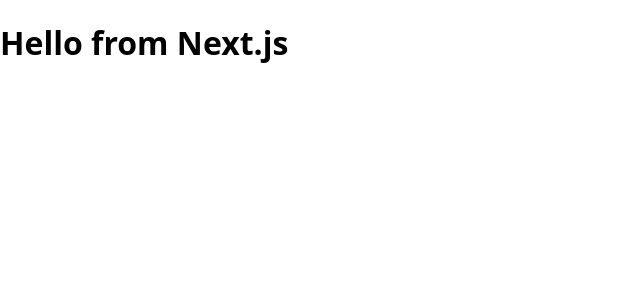
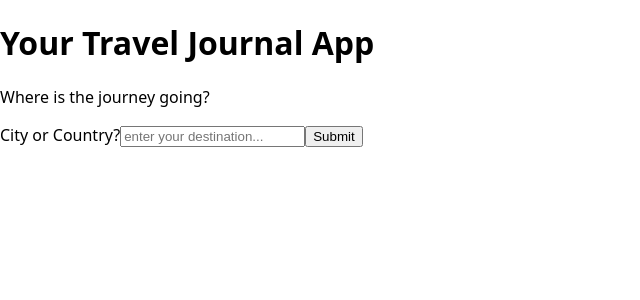
Before and after one commit to IrisHerholz/capstone-project, a Next.js app: page / in a window 1280 px wide. Shown: the top 300 px of the page, without its empty margins (0-640 px from the left). Built offline with nearby package versions, Linux system fonts and the light colour scheme.

Commit message:
add inputfield and submit

```diff
--- /dev/null
+++ b/componentens/Landingpage/index.js
@@ -0,0 +1,36 @@
+import React, { use } from "react";
+import { useState } from "react";
+
+export default function Landingpage() {
+  const [entry, setEntry] = useState("");
+  const [message, setMessage] = useState("");
+
+  const handleSubmit = (event) => {
+    event.preventDefault();
+
+    setMessage(`${entry}`);
+    setEntry("");
+  };
+  return (
+    <>
+      <container>
+        {" "}
+        <form onSubmit={handleSubmit}>
+          <p>Where is the journey going?</p>
+          <label htmlFor="name">City or Country?</label>
+          <input
+            type="text"
+            required
+            id="entry"
+            name="entry"
+            value={entry}
+            placeholder="enter your destination..."
+            onChange={(event) => setEntry(event.target.value)}
+          />
+          <button type="submit">Submit</button>
+          <>{message}</>
+        </form>
+      </container>
+    </>
+  );
+}
--- a/pages/index.js
+++ b/pages/index.js
@@ -1,3 +1,11 @@
+import Landingpage from "@/componentens/Landingpage";
+
 export default function HomePage() {
-  return <h1>Hello from Next.js</h1>;
+  return (
+    <>
+      {" "}
+      <h1>Your Travel Journal App</h1>
+      <Landingpage />
+    </>
+  );
 }
```
Also changed, not shown: 1 other file (tests, documents, lock files or other folders).
